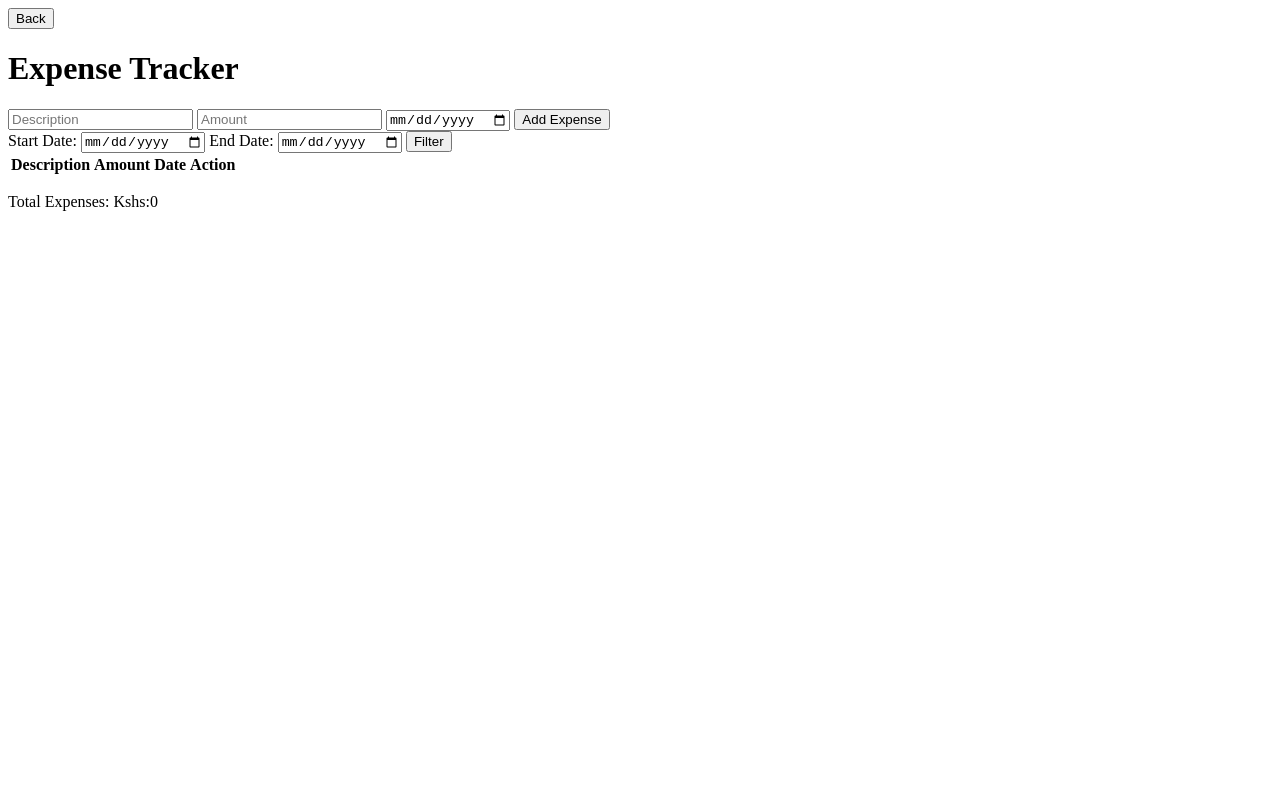
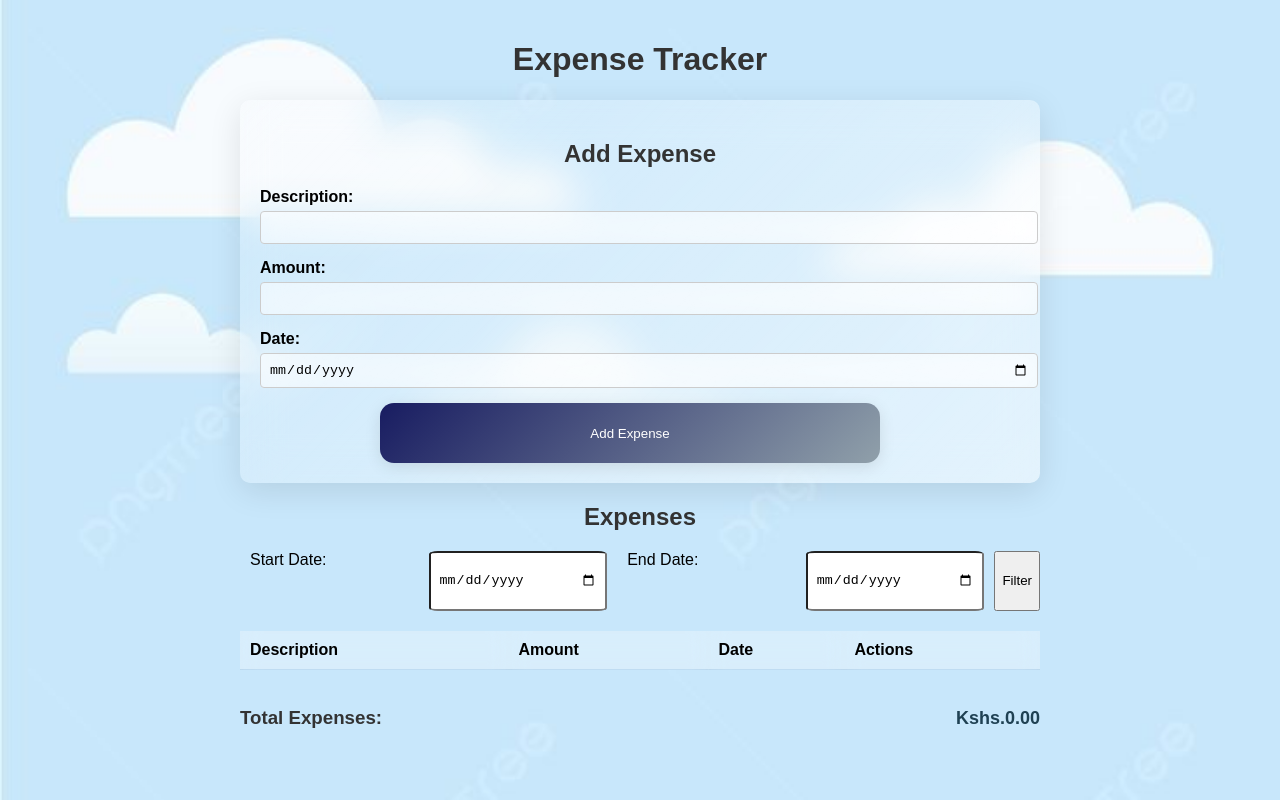
Before and after one commit to Maureen-Gatweri/expense-tracker-, a plain HTML site: page main.html in a window 1280 px wide. Both pictures are taken after a click on the button "Filter". Drawn offline with Linux system fonts and the light colour scheme.

Commit message:
my expenses

```diff
--- a/main.html
+++ b/main.html
@@ -4,38 +4,55 @@
   <meta charset="UTF-8">
   <meta name="viewport" content="width=device-width, initial-scale=1.0">
   <title>Expense Tracker</title>
-    <link rel="stylesheet" href="script.css">
+  <link rel="stylesheet" href="style.css">
 </head>
 <body>
-    <a href="/index.html"><button id="GetStartedButton">Back</button></a>
   <div class="container">
     <h1>Expense Tracker</h1>
-        <form id="expenseForm">
-            <input type="text" id="description" placeholder="Description" required>
-            <input type="number" id="amount" placeholder="Amount" required>
-            <input type="date" id="date" required>
+    <div class="expense-form">
+      <h2>Add Expense</h2>
+      <form id="expense-form">
+        <div class="form-group">
+          <label for="description">Description:</label>
+          <input type="text" id="description" name="description" required>
+        </div>
+        <div class="form-group">
+          <label for="amount">Amount:</label>
+          <input type="number" id="amount" name="amount" step="0.01" required>
+        </div>
+        <div class="form-group">
+          <label for="date">Date:</label>
+          <input type="date" id="date" name="date" required>
+        </div>
         <button type="submit">Add Expense</button>
       </form>
+    </div>
+    <div class="expense-list">
+      <h2>Expenses</h2>
       <div class="filter-container">
-            <label for="startDate">Start Date:</label>
-            <input type="date" id="startDate">
-            <label for="endDate">End Date:</label>
-            <input type="date" id="endDate">
-            <button onclick="filterExpenses()">Filter</button>
+        <label for="start-date">Start Date:</label>
+        <input type="date" id="start-date">
+        <label for="end-date">End Date:</label>
+        <input type="date" id="end-date">
+        <button id="filter-btn">Filter</button>
       </div>
-        <table id="expenseTable">
+      <table id="expense-table">
         <thead>
           <tr>
             <th>Description</th>
             <th>Amount</th>
             <th>Date</th>
-                    <th>Action</th>
+            <th>Actions</th>
           </tr>
         </thead>
         <tbody></tbody>
       </table>
-        <p>Total Expenses: Kshs:<span id="totalExpenses">0</span></p>
+      <div class="total-container">
+        <h3>Total Expenses:</h3>
+        <p id="total-amount">Ksh0.00</p>
       </div>
-    <script src="style.js"></script>
+    </div>
+  </div>
+  <script src="script.js"></script>
 </body>
 </html>
--- a/script.js
+++ b/script.js
@@ -1,42 +1,102 @@
+const expenseForm = document.getElementById('expense-form');
+const expenseTable = document.getElementById('expense-table');
+const totalAmountElement = document.getElementById('total-amount');
+const startDateInput = document.getElementById('start-date');
+const endDateInput = document.getElementById('end-date');
+const filterBtn = document.getElementById('filter-btn');
+
 let expenses = [];
-document.getElementById('expenseForm').addEventListener('submit', function(event) {
-    event.preventDefault();
-    addExpense();
+
+function addExpense(description, amount, date) {
+  const expense = { description, amount, date };
+  expenses.push(expense);
+  displayExpenses();
+  calculateTotalExpenses();
+}
+
+function displayExpenses() {
+  expenseTable.getElementsByTagName('tbody')[0].innerHTML = '';
+
+  expenses.forEach((expense, index) => {
+    const row = document.createElement('tr');
+
+    const descriptionCell = document.createElement('td');
+    descriptionCell.textContent = expense.description;
+    row.appendChild(descriptionCell);
+
+    const amountCell = document.createElement('td');
+    amountCell.textContent = `Kshs.${expense.amount.toFixed(2)}`;
+    row.appendChild(amountCell);
+
+    const dateCell = document.createElement('td');
+    dateCell.textContent = new Date(expense.date).toLocaleDateString();
+    row.appendChild(dateCell);
+
+    const actionsCell = document.createElement('td');
+    const editButton = document.createElement('button');
+    editButton.textContent = 'Edit';
+    editButton.addEventListener('click', () => editExpense(index));
+    const deleteButton = document.createElement('button');
+    deleteButton.textContent = 'Delete';
+    deleteButton.addEventListener('click', () => deleteExpense(index));
+    actionsCell.appendChild(editButton);
+    actionsCell.appendChild(deleteButton);
+    row.appendChild(actionsCell);
+
+    expenseTable.getElementsByTagName('tbody')[0].appendChild(row);
   });
-function addExpense() {
-    let description = document.getElementById('description').value;
-    let amount = parseFloat(document.getElementById('amount').value);
-    let date = document.getElementById('date').value;
-    if (!isNaN(amount)) {
-        let expense = {
-            description: description,
-            amount: amount,
-            date: date
-        };
-        expenses.push(expense);
-        updateExpenseTable();
+}
+
+function calculateTotalExpenses() {
+  const totalExpenses = expenses.reduce((total, expense) => total + expense.amount, 0);
+  totalAmountElement.textContent = `Kshs.${totalExpenses.toFixed(2)}`;
+}
+
+function editExpense(index) {
+  const expense = expenses[index];
+  const description = prompt('Edit expense description:', expense.description);
+  const amount = parseFloat(prompt('Edit expense amount:', expense.amount));
+  const date = prompt('Edit expense date (YYYY-MM-DD):', new Date(expense.date).toISOString().slice(0, 10));
+
+  if (description && !isNaN(amount) && date) {
+    expense.description = description;
+    expense.amount = amount;
+    expense.date = new Date(date).toISOString();
+    displayExpenses();
     calculateTotalExpenses();
-        clearForm();
-    } else {
-        alert('Please enter a valid amount!');
   }
 }
-function removeExpense(index) {
+
+function deleteExpense(index) {
   expenses.splice(index, 1);
-    updateExpenseTable();
+  displayExpenses();
   calculateTotalExpenses();
 }
-function updateExpenseTable() {
-    let expenseTable = document.getElementById('expenseTable').getElementsByTagName('tbody')[0];
-    expenseTable.innerHTML = '';
-    for (let i = 0; i < expenses.length; i++) {
-        let row = document.createElement('tr');
-        row.innerHTML = `
-            <td>${expenses[i].description}</td>
-            <td>$${expenses[i].amount.toFixed(2)}</td>
-            <td>${expenses[i].date}</td>
-            <td><button onclick="removeExpense(${i})">Remove</button></td>
-        `;
-        expenseTable.appendChild(row);
+
+function filterExpenses() {
+  const startDate = new Date(startDateInput.value);
+  const endDate = new Date(endDateInput.value);
+
+  const filteredExpenses = expenses.filter(expense => {
+    const expenseDate = new Date(expense.date);
+    return expenseDate >= startDate && expenseDate <= endDate;
+  });
+
+  expenses = filteredExpenses;
+  displayExpenses();
+  calculateTotalExpenses();
 }
+
+expenseForm.addEventListener('submit', (event) => {
+  event.preventDefault();
+  const description = document.getElementById('description').value;
+  const amount = parseFloat(document.getElementById('amount').value);
+  const date = document.getElementById('date').value;
+
+  if (description && !isNaN(amount) && date) {
+    addExpense(description, amount, new Date(date).toISOString());
+    expenseForm.reset();
   }
+});
+
+filterBtn.addEventListener('click', filterExpenses);
--- a/style.css
+++ b/style.css
@@ -1,84 +1,135 @@
+/* General Styles */
 body {
     font-family: Arial, sans-serif;
-    text-align: center;
-    background-color: rgb(110, 110, 146);
+    margin: 0;
+    padding: 0;
+    background: linear-gradient(135deg, #e0e0e0, #f0f0f0);
+    background-image: url(Investment\ And\ Financial\ Management\ Background\ Wallpaper\ Image\ For\ Free\ Download\ -\ Pngtree.jpeg) ;
+    background-repeat: no-repeat;
+    background-size: 100%;
+
   }
 
   .container {
-    max-width: 1400px;
-    max-height: 1200px;
+    max-width: 800px;
     margin: 0 auto;
-    background-color: rgb(194, 164, 200);
-    gap: 20%;
-    border-radius: 20px;
+    padding: 20px;
   }
 
-table {
-    width: 100%;
-    border-collapse: collapse;
-    background-color: rgb(237, 237, 231);
-    margin-top: 30px;
+  h1, h2, h3 {
+    text-align: center;
+    color: #333;
   }
 
-th, td {
-    padding-top: 20px;
-    bottom: 50px;
-    border-bottom: 1px solid #c80bf3;
+  /* Expense Form Styles */
+  .expense-form {
+    background: linear-gradient(135deg, rgba(255, 255, 255, 0.1), rgba(255, 255, 255, 0.5));
+    backdrop-filter: blur(20px);
+    padding: 20px;
+    border-radius: 10px;
+    box-shadow: 0 8px 32px 0 rgba(0, 0, 0, 0.1);
   }
 
-button {
-    margin-top: 10px;
-    background-color: rgb(186, 172, 213);
-    border-radius: 10px;
-    height: 5vh;
-    width: 200px;
+  .form-group {
+    margin-bottom: 15px;
+  }
+
+  .form-group label {
+    display: block;
+    font-weight: bold;
+    margin-bottom: 5px;
+  }
+
+  .form-group input {
+    width: 100%;
+    padding: 8px;
+    border: 1px solid #ccc;
+    border-radius: 4px;
+    background-color: rgba(255, 255, 255, 0.5);
+    backdrop-filter: blur(10px);
 
   }
-button:hover{
-    background-color: #d776ed;
+
+  .expense-form button {
+    display: block;
+    width: 500px;
+    height: 60px;
+    padding: 10px;
+    background: linear-gradient(135deg, #181c61, #90a0aa);
+    color: #fff;
+    border: none;
+    border-radius: 14px;
+    cursor: pointer;
+    box-shadow: 0 4px 16px 0 rgba(0, 0, 0, 0.1);
+margin-left: 120px;
+
+}
+button:hover
+
+  /* Expense List Styles */
+  .expense-list {
+    background: linear-gradient(135deg, rgba(255, 255, 255, 0.1), rgba(255, 255, 255, 0.5));
+    backdrop-filter: blur(20px);
+    padding: 20px;
+    border-radius: 10px;
+    box-shadow: 0 8px 32px 0 rgba(0, 0, 0, 0.1);
+    margin-top: 20px;
   }
 
   .filter-container {
-    /* margin-bottom: 20px; */
-    background-color: rgb(232, 218, 235);
-    margin-top: 30px;
-    padding-bottom: 10px;
+    display: flex;
+    justify-content: center;
+    margin-bottom: 20px;
   }
-/* #date{ */
-    /* gap: 20px; */
-/* } */
-input{
-    border-radius: 10px;
-    height: 5vh;
+
+  .filter-container label,
+  .filter-container input,
+
+  #filter-container button {
+    margin: 0 10px;
+    width: 500px;
+  }
+
+  #expense-table {
+    width: 100%;
+    border-collapse: collapse;
+  }
+
+  #expense-table th,
+  #expense-table td {
+    padding: 10px;
+    text-align: left;
+    border-bottom: 1px solid rgba(40, 34, 85, 0.1);
+  }
+
+  #expense-table th {
+    background-color: rgba(255, 255, 255, 0.3);
+    backdrop-filter: blur(10px);
+  }
+
+  .total-container {
+    display: flex;
+    justify-content: space-between;
+    align-items: center;
     margin-top: 20px;
   }
-h1{
-    text-align: center;
-    color: aliceblue;
-    font-size: 60px;
+
+  .total-container h3 {
+    margin: 0;
   }
-#Landing-body{
-    background-color: #9e87a2;
+
+  .total-container p {
+    font-size: 18px;
+    font-weight: bold;
+    color: #1f4153;
   }
-#landingPage-text{
-    display: flex;
-    gap: 10%;
-    color: aliceblue;
-    justify-content: center;
-    padding: 150px;
+  #end-date{
+    border-radius: 5%;
+    height: 5vh;
+    padding: 8px;
   }
-p{
-    font-size: 30px;
+  #start-date{
+    border-radius: 5%;
+    height: 5vh;
+    padding: 8px;
   }
-b{
-    font-size: 60px;
-    color: rgb(245, 245, 247);
-}
-#GetStartedButton{
-    color: aliceblue;
-    border: none;
-    background-color: #21213e;
-}
-img{
-    height: 40vh;
-}
```
Also changed, not shown: index.html (deleted, +0 -13 lines), Investment And Financial Management Background Wallpaper Image For Free Download - Pngtree.jpeg (added). Lines whose indentation alone changed are shown as unchanged.
